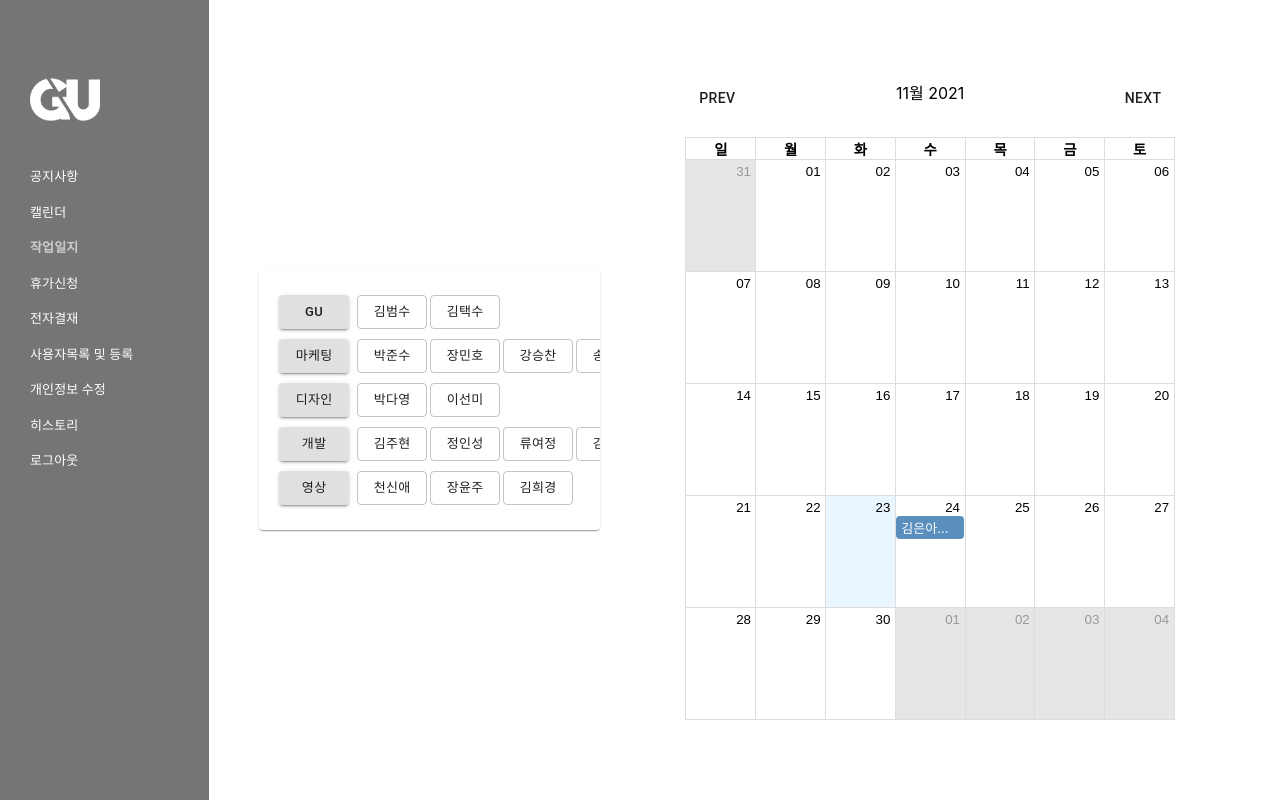
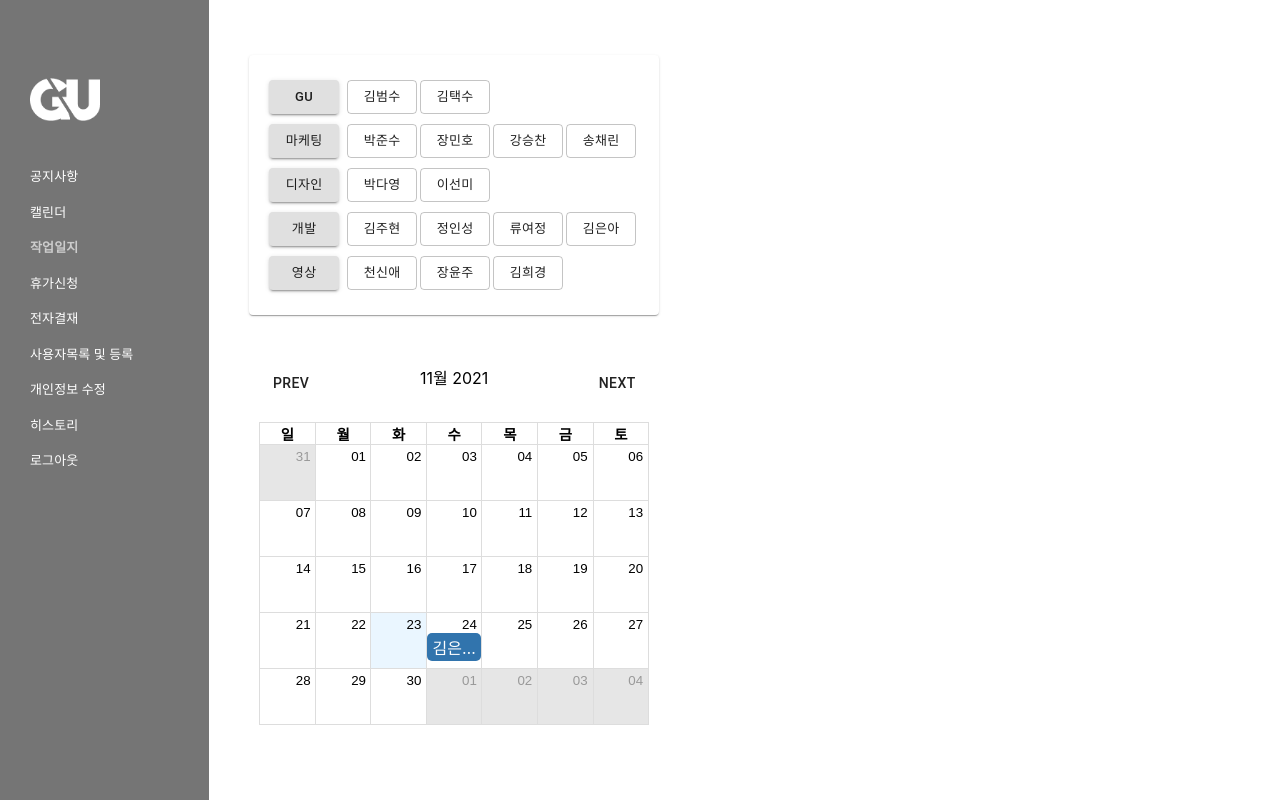
Before and after one commit to eunah3693/p_managementReact, a React (Create React App) app: page /diary in a window 1280 px wide. Built offline with nearby package versions, Linux system fonts and the light colour scheme.

Commit message:
작업일지 workerinfo, calendat

```diff
--- /dev/null
+++ b/src/component/DiaryCalendar.js
@@ -0,0 +1,67 @@
+import { Calendar, momentLocalizer } from 'react-big-calendar';
+import moment from 'moment';
+import 'moment/locale/ko';
+import 'react-big-calendar/lib/css/react-big-calendar.css';
+import { makeStyles } from '@material-ui/core/styles';
+import Button from '@material-ui/core/Button';
+
+// calendar toolbar
+const toolbarStyles = makeStyles((theme) => ({
+  layout:{
+    display:"flex",
+    justifyContent:"space-between",
+    marginBottom:"20px"
+  }
+}));
+
+function Toolbar (props){
+  const classes = toolbarStyles();
+  function navigate(action){
+    console.log(action);
+    props.onNavigate(action)
+  }
+
+  return (
+    <div className={classes.layout}>
+      <Button  onClick={() => navigate('PREV')}>PREV</Button>
+      <span className="rbc-toolbar-label">{props.label}</span>
+      <Button  onClick={() => navigate('NEXT')}>NEXT</Button>
+    </div>
+  );
+}
+
+
+const useStyles = makeStyles((theme) => ({
+  layout:{
+    width:"100%",
+    height:"50vh",
+    display:"flex",
+    justifyContent:"center",
+    alignItems:"center",
+    marginTop:"30px"
+  },
+}));
+
+moment.locale('ko-kr');
+const localizer = momentLocalizer(moment)
+
+function DiaryCalendar(props){
+  const classes = useStyles();
+
+  return (
+    <div className={classes.layout}>
+        <Calendar
+          localizer={localizer}
+          startAccessor="start"
+          endAccessor="end"
+          views={['month']}
+          events={props.events}
+          components = {{toolbar : Toolbar}}
+          style={{ height: "90%" , width: "100%" }}
+          eventPropGetter={(props.eventStyleGetter)}
+        />
+    </div>
+  );
+}
+
+export default DiaryCalendar;
--- a/src/pages/WorkCalendar.js
+++ b/src/pages/WorkCalendar.js
@@ -23,7 +23,6 @@ const useStyles = makeStyles((theme) => ({
     display:"flex",
   },
   calendarInfo:{
-    width:"30%",
     height:"100vh",
     paddingLeft:"50px",
     display:"flex",
--- a/src/pages/WorkDiary.js
+++ b/src/pages/WorkDiary.js
@@ -4,11 +4,10 @@ import moment from 'moment'
 import { makeStyles } from '@material-ui/core/styles';
 import 'react-big-calendar/lib/css/react-big-calendar.css';
 import Nav from '../component/Nav';
-import BigCalendar from '../component/BigCalendar';
+import DiaryCalendar from '../component/DiaryCalendar';
 import WorkCalendarData from './WorkCalendarData';
 import WorkerInfo from './WorkerInfo';
-import WorkInfo from './WorkInfo';
-import HolidayInfo from './HolidayInfo';
+
 
 const useStyles = makeStyles((theme) => ({
   layout:{
@@ -23,15 +22,15 @@ const useStyles = makeStyles((theme) => ({
     display:"flex",
   },
   calendarInfo:{
-    width:"30%",
     height:"100vh",
     paddingLeft:"50px",
     display:"flex",
     flexDirection:"column",
-    justifyContent:"center"
+    justifyContent:"center",
+    alignItems:"center"
   },
   calendar:{
-    width:"70%",
+    width:"75%",
     height:"100vh",
     display:"flex",
   }
@@ -64,10 +63,10 @@ function WorkDiary(){
       <div className={classes.content}>
         <div className={classes.calendarInfo}>
           <WorkerInfo></WorkerInfo>
-
+          <DiaryCalendar events={WorkCalendarData}></DiaryCalendar>
         </div>
         <div className={classes.calendar}>
-          <BigCalendar events={WorkCalendarData} eventStyleGetter={eventStyleGetter}></BigCalendar>
+
         </div>
       </div>
     </div>
```
